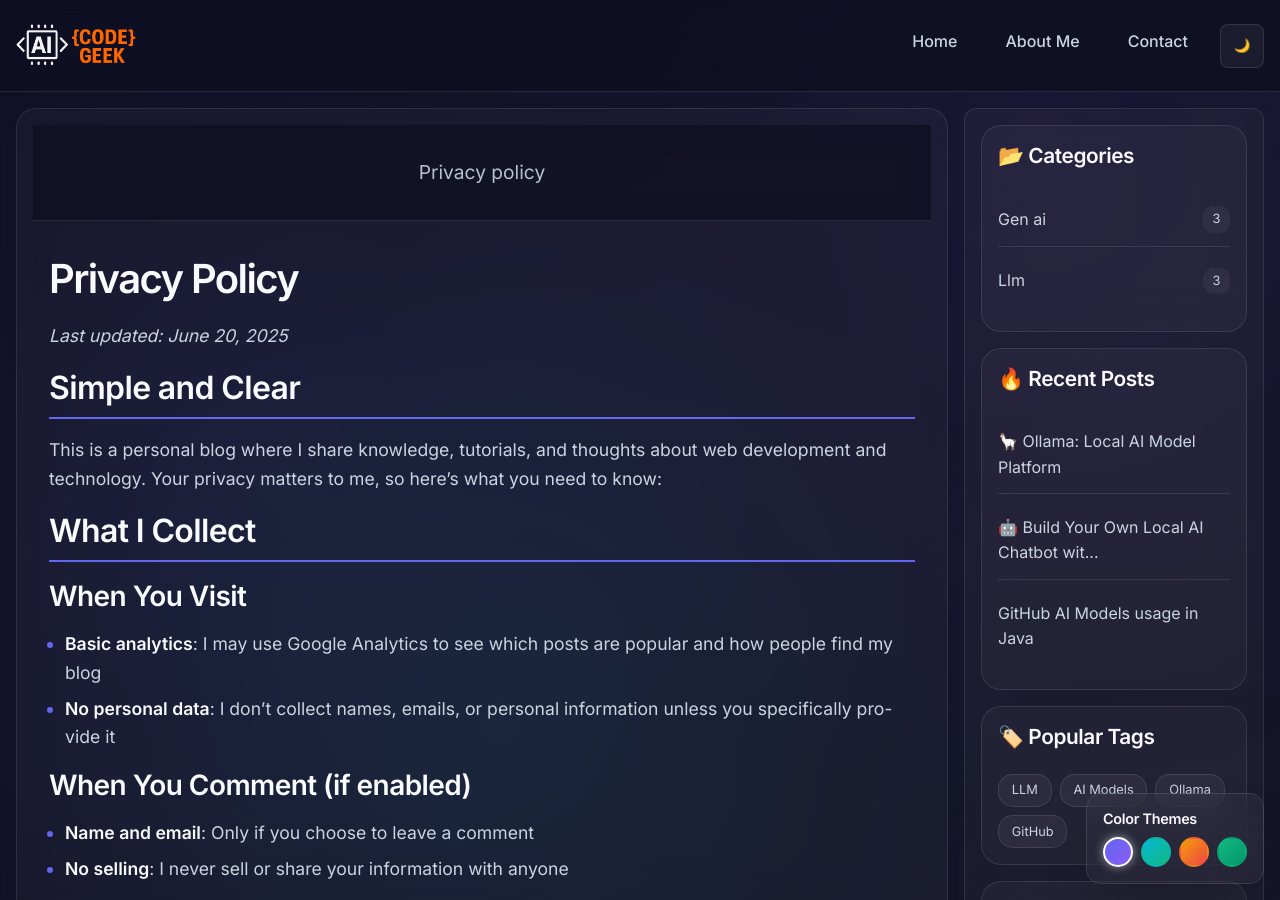
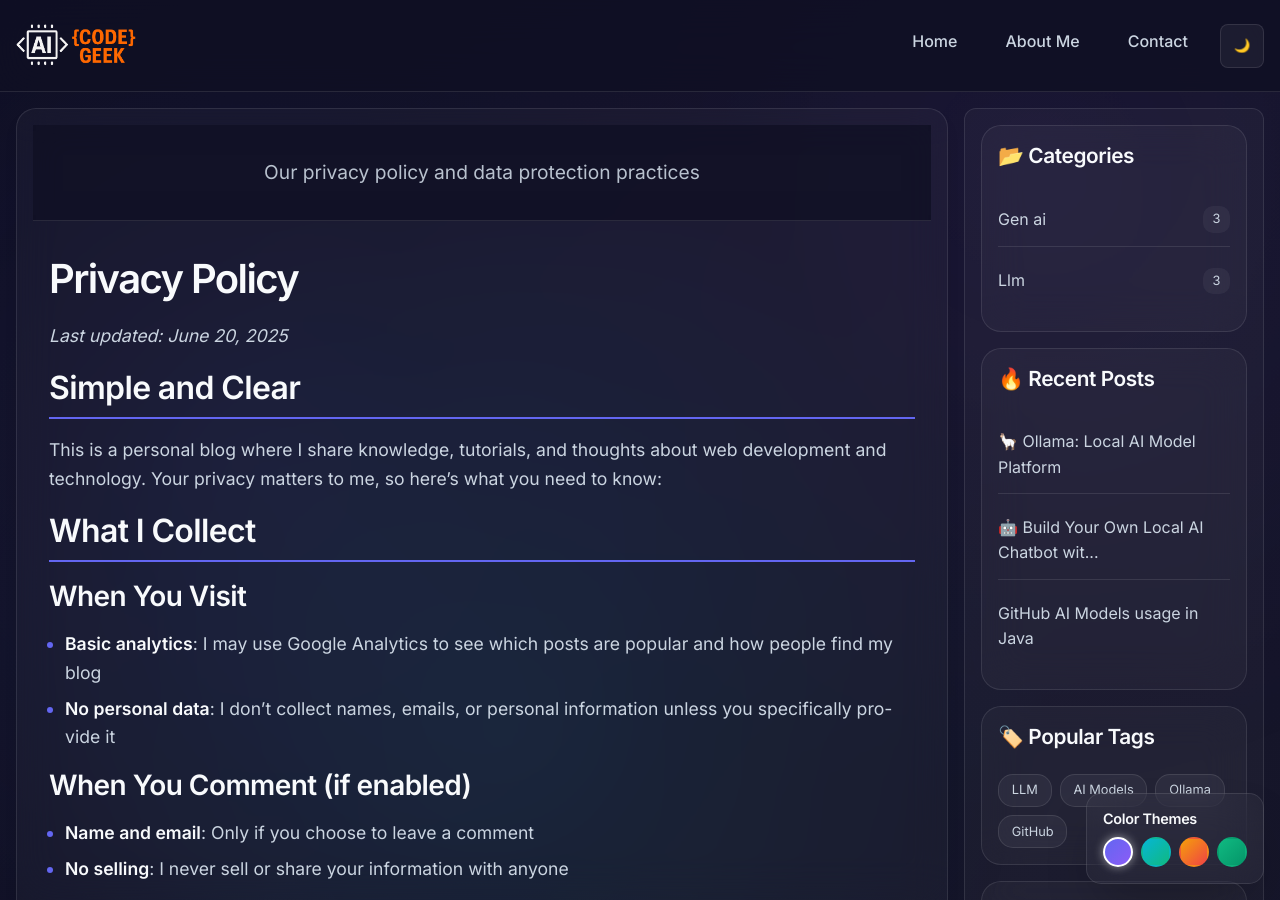
Before and after one commit to AI-Code-Geek/ai-code-geek.github.io, a Jekyll site: the page built from pages/privacy.md, in a window 1280 px wide and 900 px high. Built offline with Jekyll 4.4.1, drawn with Linux system fonts in a browser that asks for light colours.

Commit message:
First commit

```diff
--- a/pages/privacy.md
+++ b/pages/privacy.md
@@ -2,7 +2,7 @@
 layout: page
 title:
 permalink: /privacy/
-description: "Privacy policy"
+description: "Our privacy policy and data protection practices"
 ---
 
 # Privacy Policy
```
